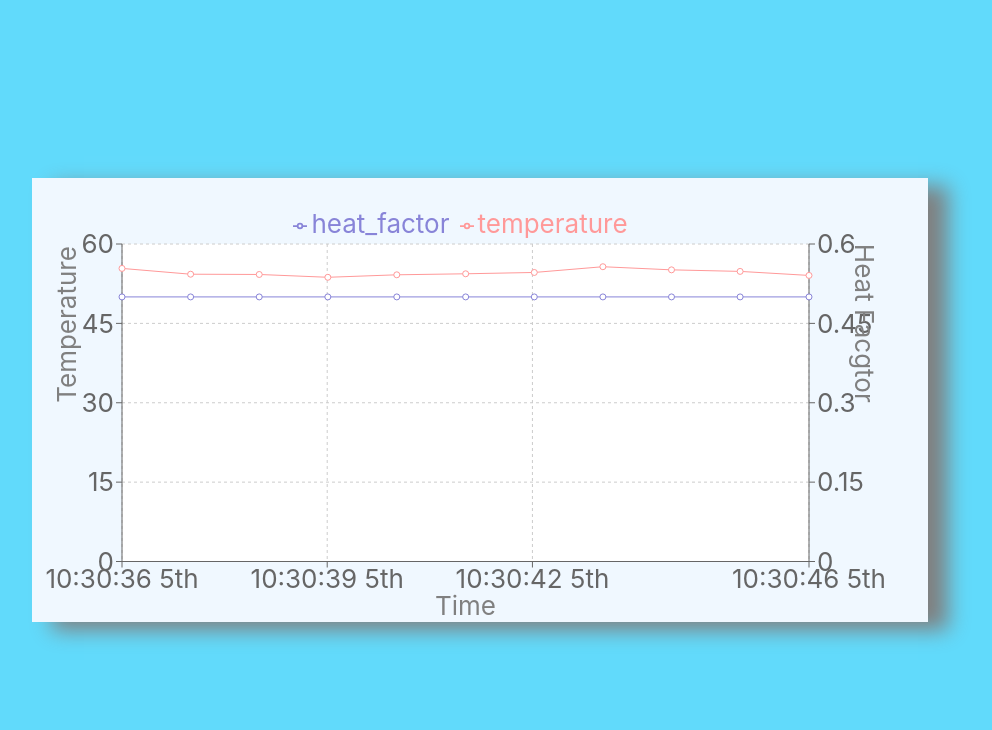
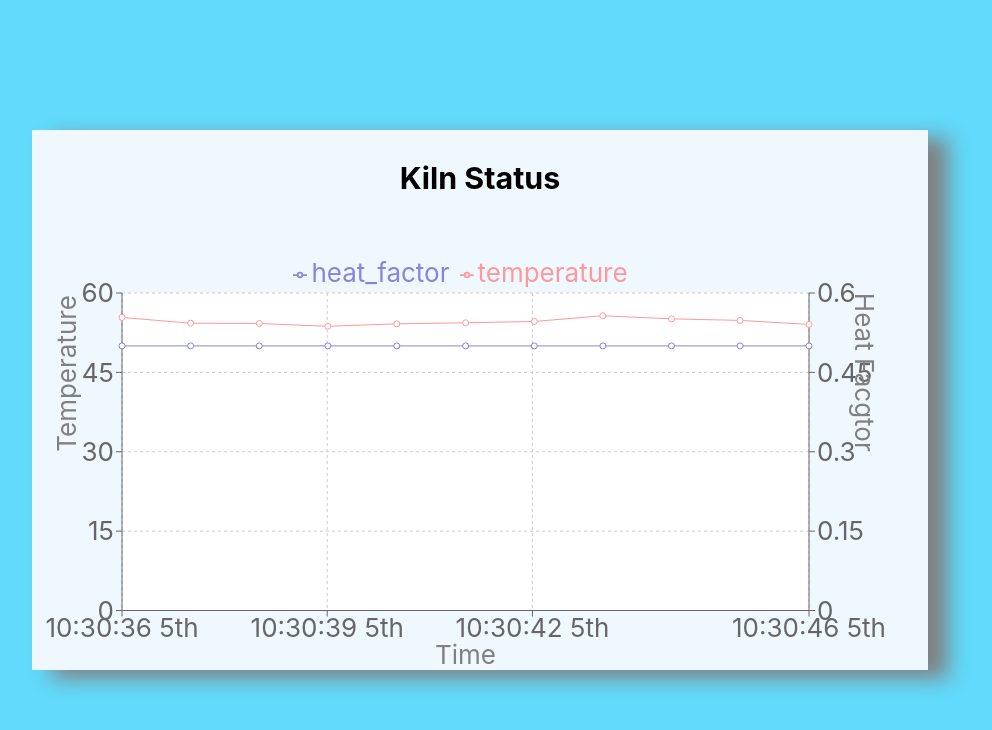
Before and after one commit to chipgarner/Kiln-Controls, a React (Create React App) app: page / in a window 1280 px wide. Shown: the top 730 px of the page, without its empty margins (160-1152 px from the left). Built offline with nearby package versions, Linux system fonts and the light colour scheme.

Commit message:
Renamed project

```diff
--- a/src/MainChart.tsx
+++ b/src/MainChart.tsx
@@ -7,6 +7,7 @@ import React from "react";
 function MainChart() {
     return (
         <div  className="wrapper">
+            <h3> Kiln Status </h3>
             <ResponsiveContainer width = "99%" aspect={2} >
                 <LineChart
                     data={data}
```
